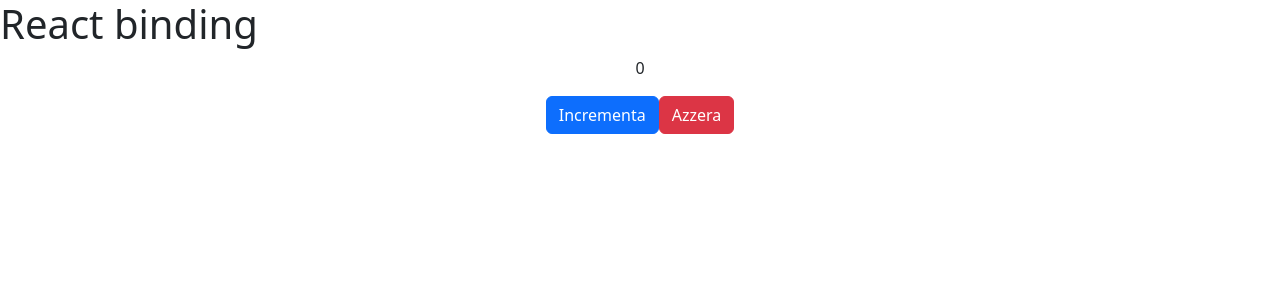
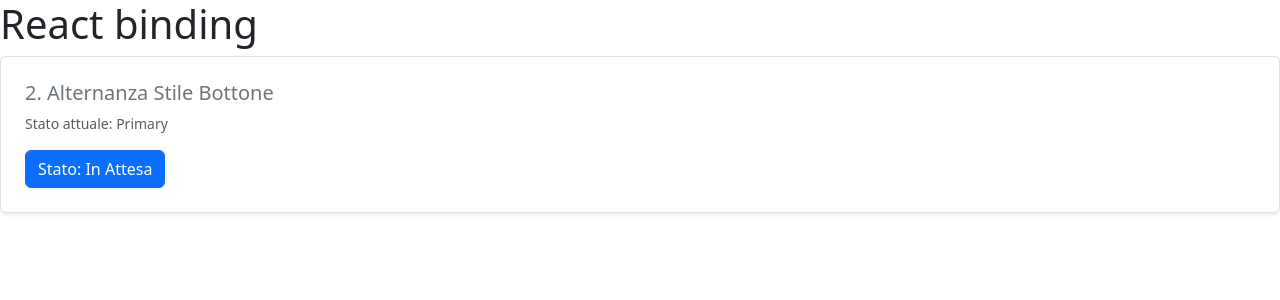
Before and after one commit to Christian-Fernandez-Vera/react-binding, a React (Vite) app: page / in a window 1280 px wide. Shown: the top 300 px of the page. Built offline with nearby package versions, Linux system fonts and the light colour scheme.

Commit message:
add button dinamic

```diff
--- a/src/components/layout/MainContent.jsx
+++ b/src/components/layout/MainContent.jsx
@@ -1,9 +1,20 @@
-import CounterSection from "../sections/CounterSection";
+// import CounterSection from "../sections/CounterSection";
+import ButtonDinamic from "../sections/ButtonDinamic"
 
 export default function MainContent() {
     return (
         <main>
-            <CounterSection />
+            {/* <CounterSection /> */}
+            < ButtonDinamic />
+
+
+
+
+
+
+
+
+
         </main>
     )
 }
--- /dev/null
+++ b/src/components/sections/ButtonDinamic.jsx
@@ -0,0 +1,25 @@
+// src/components/exercises/StyleToggleExercise.jsx
+import { useState } from 'react';
+
+export default function StyleToggleExercise() {
+  const [isSuccess, setIsSuccess] = useState(false);
+
+  // Cambia lo stato booleano negando il valore precedente
+  const handleToggle = () => {
+    setIsSuccess((prev) => !prev);
+  };
+
+  return (
+    <section className="p-4 border rounded shadow-sm bg-white mb-4">
+      <h3 className="h5 text-secondary">2. Alternanza Stile Bottone</h3>
+      <p className="small text-muted">Stato attuale: {isSuccess ? 'Success' : 'Primary'}</p>
+      <button
+        type="button"
+        className={`btn ${isSuccess ? 'btn-success' : 'btn-primary'} transition-all`}
+        onClick={handleToggle}
+      >
+        {isSuccess ? 'Stato: Operazione Completata' : 'Stato: In Attesa'}
+      </button>
+    </section>
+  );
+}
```
Also changed, not shown: src/components/sections/CounterSection.jsx (+1 -14 lines).
